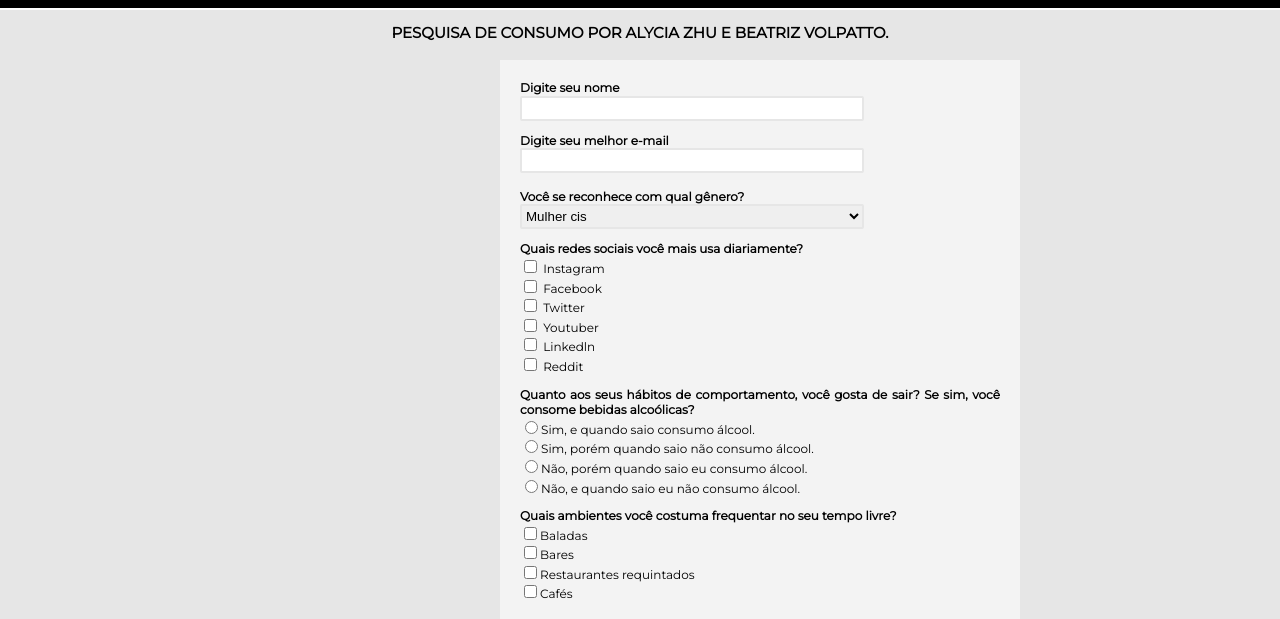
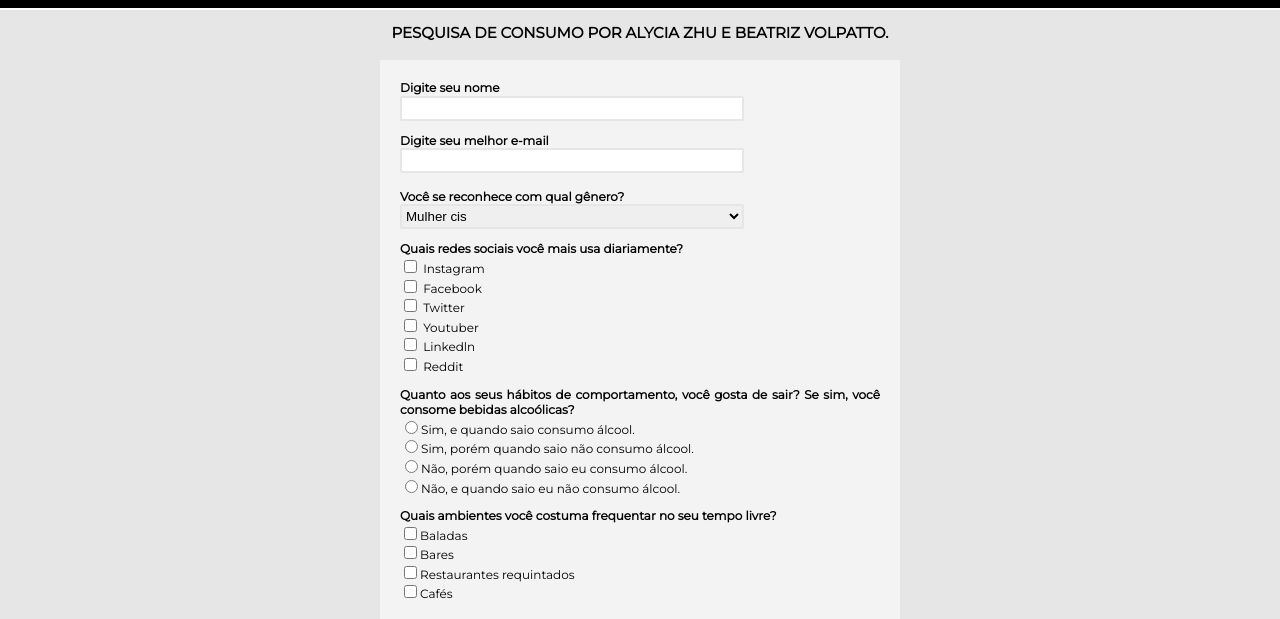
Before and after one commit to alyciavjxzhu/amoenus, a plain HTML site: page index.html in a window 1280 px wide. Shown: the part 98-717 px from the top of the page. Drawn offline with Linux system fonts and the light colour scheme.

Commit message:
Add files via upload

```diff
--- a/layout.css
+++ b/layout.css
@@ -59,10 +59,11 @@ h3{
 }
 #div5{
     background-color:rgb(243, 243, 243);
-    height: 915px;
+    height: 930px;
     margin-top: 20px;
     max-width: 480px;
-    margin-left: 500px;
+    margin-left: auto;
+    margin-right: auto;
     text-align: left;
     padding: 20px
 }
```
